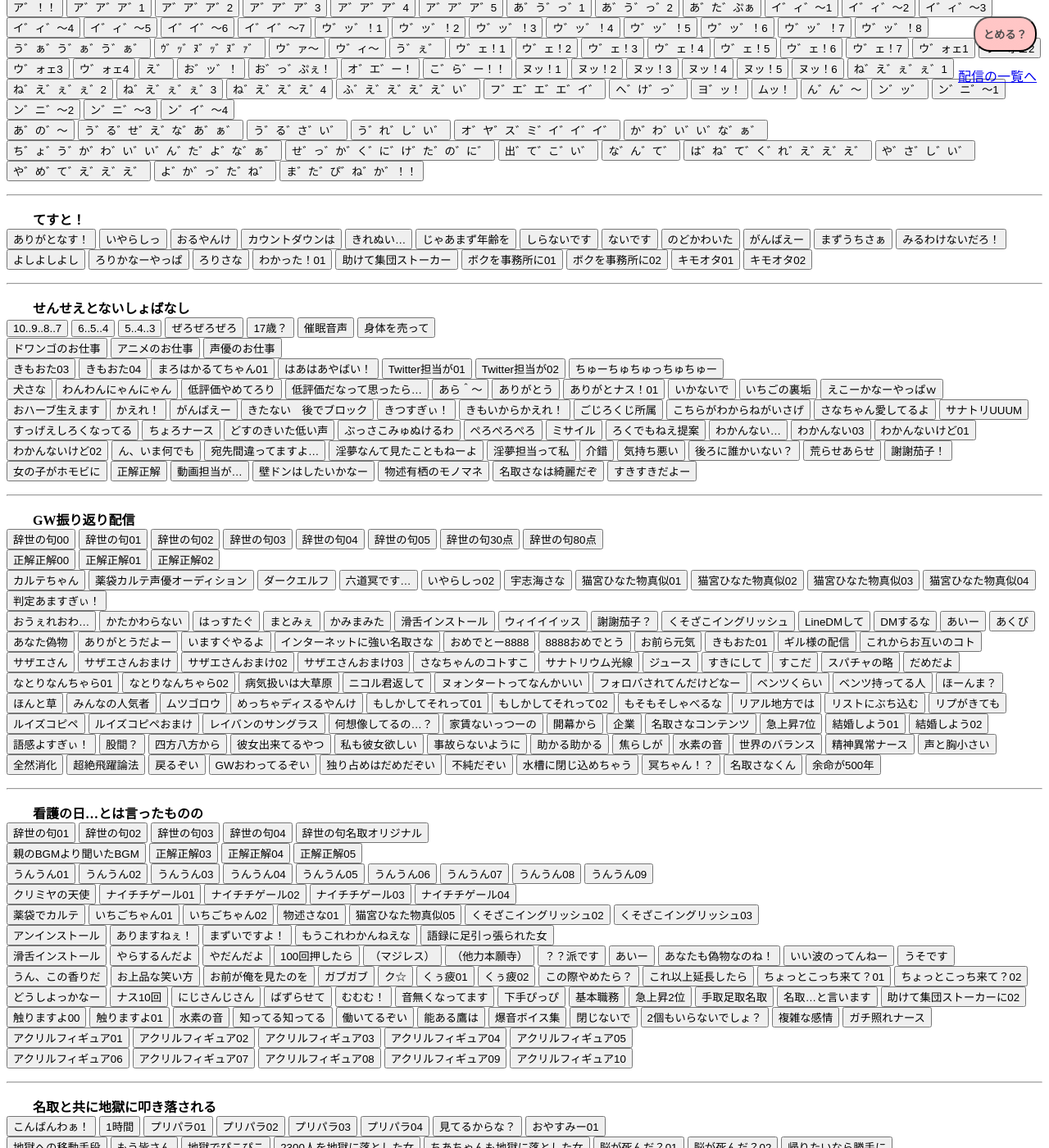
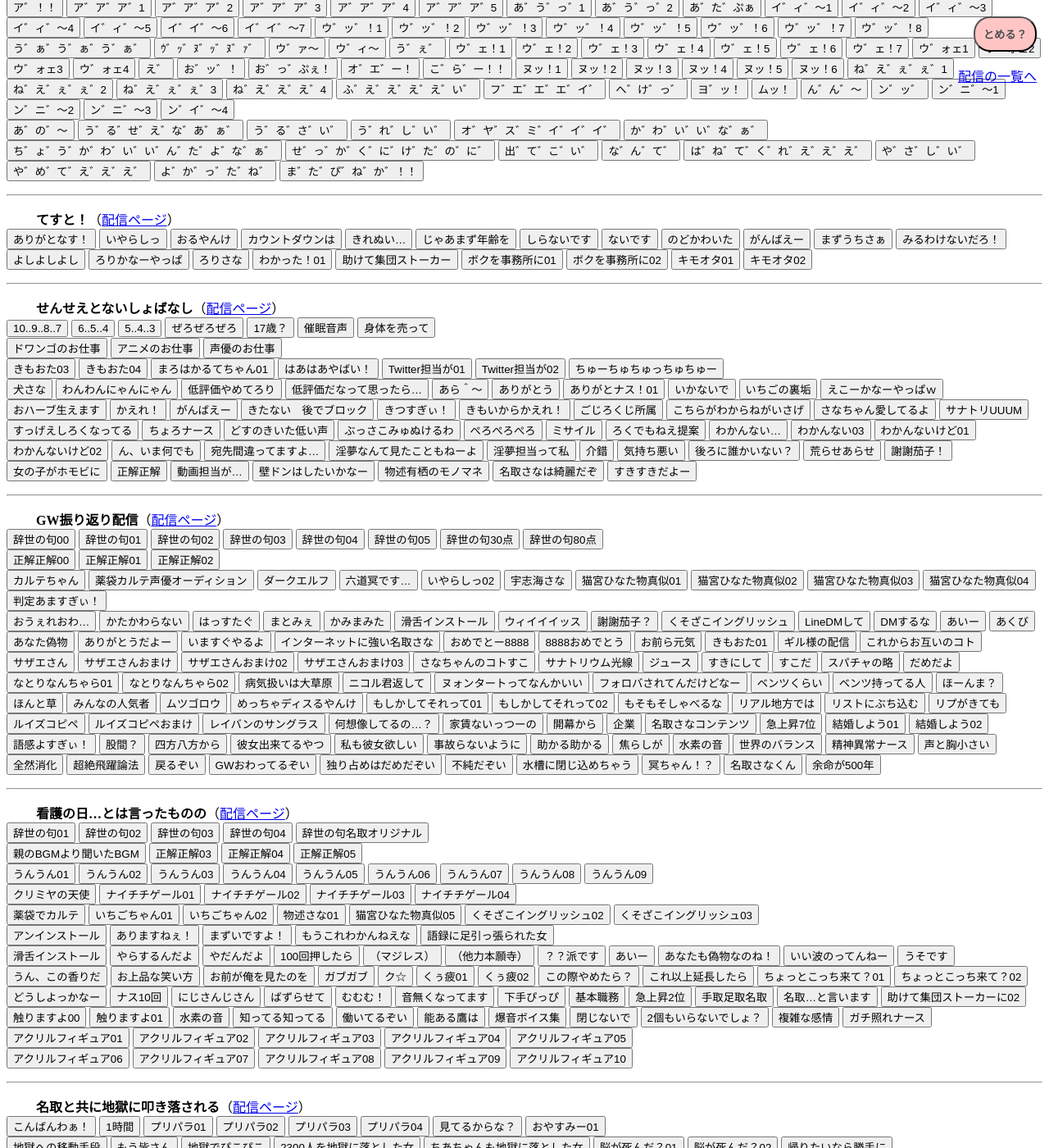
Before and after one commit to sanabutton/sanabutton.github.io, a Jekyll site: the page built from index.html, in a window 1280 px wide and 1400 px high, scrolled down 3100 px. Shown: the whole window at 82% size. Built offline with Jekyll 4.4.1, drawn with Linux system fonts in a browser that asks for light colours; comment, search, counter and statistics services are not loaded; some of the changed text lies outside the part shown.

Commit message:
配信ページへのリンクを追加

```diff
--- a/_includes/contents.html
+++ b/_includes/contents.html
@@ -1,6 +1,11 @@
 {% for post in site.posts reversed %}
 <hr style="margin: 1em 0 ;">
-　　<span id="{{ post.id }}"><b>{{ post.slug }}</b></span>
+　　<span id="{{ post.id }}">
+  <b>{{ post.slug }}</b>
+  {%- if post.stream_id -%}
+  （<a href="https://youtu.be/{{ post.stream_id }}" target="_blank" rel="noopener noreferrer">配信ページ</a>）
+  {%- endif -%}
+</span>
 
 {%- for button_sections in post.buttons %}
 <br>
```
